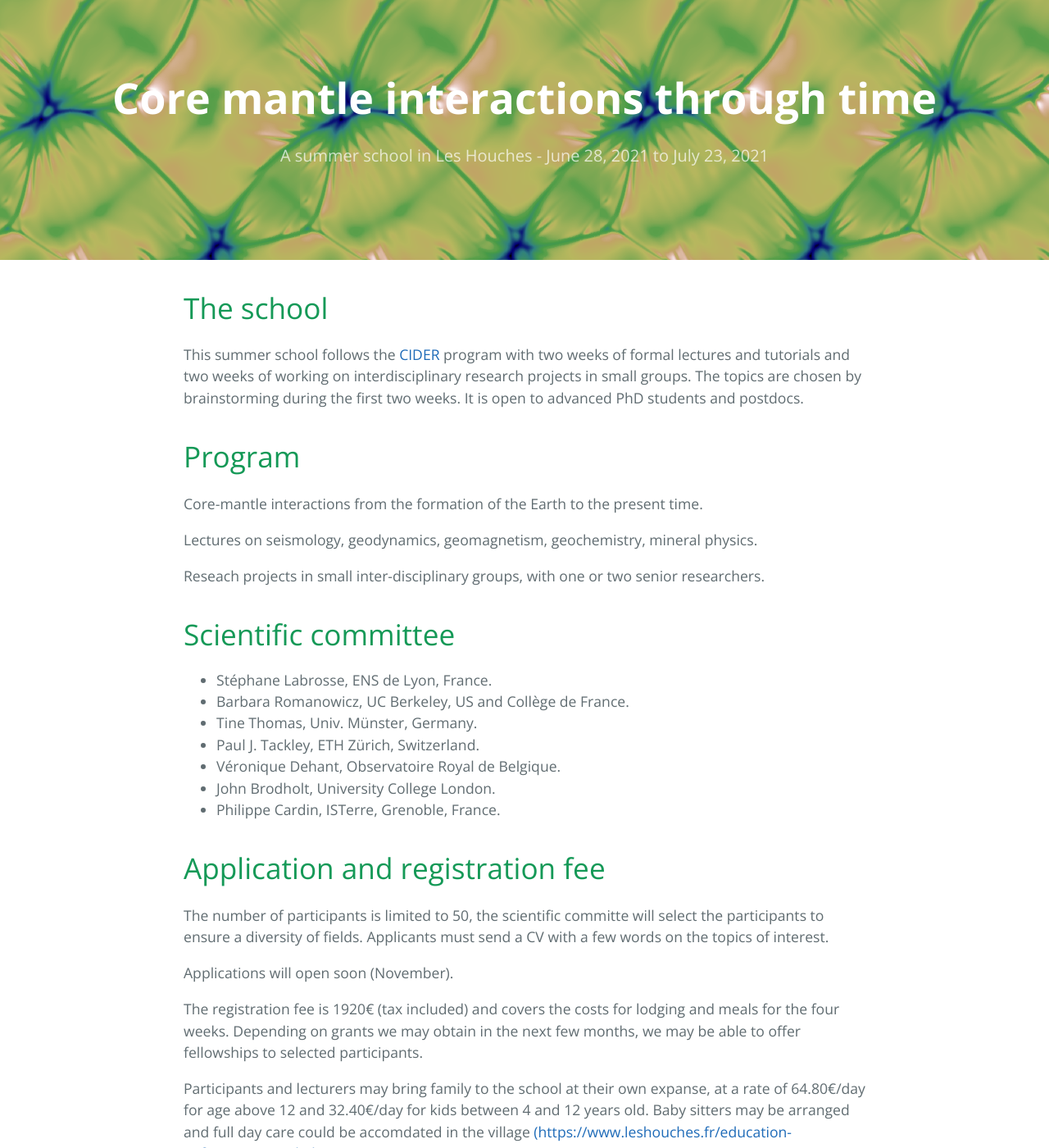
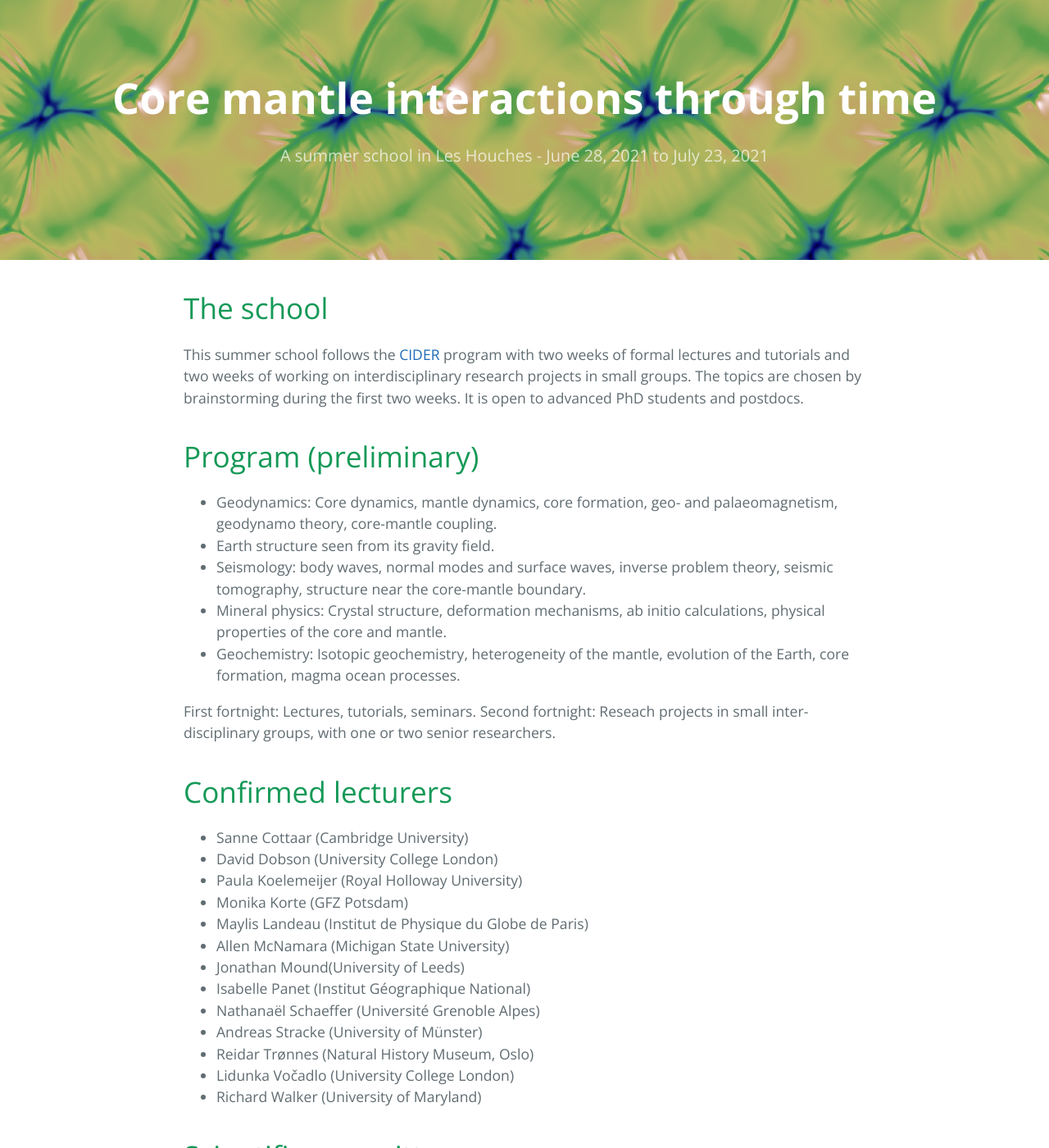
Before and after one commit to coremantlehouches/coremantlehouches.github.io, a Jekyll site: the page built from index.md, in a window 1280 px wide and 1400 px high. Shown: the whole window at 82% size. Built offline with Jekyll 4.4.1, drawn with Linux system fonts in a browser that asks for light colours.

Commit message:
adds lectures and lecturers

```diff
--- a/_layouts/default.html
+++ b/_layouts/default.html
@@ -41,6 +41,9 @@
         {% if site.github.is_project_page %}
           <span class="site-footer-owner"><a href="{{ site.github.repository_url }}">{{ site.github.repository_name }}</a> is maintained by <a href="{{ site.github.owner_url }}">{{ site.github.owner_name }}</a>.</span>
         {% endif %}
+        <span class="site-footer-credits"><img
+        src="/assets/images/LABEX_LIO_couleur.jpg" width="200"></span>
+        <span class="site-footer-credits"><img src="/assets/images/logo_houches_hd_fond_transparent.png"></span>
         <!-- <span class="site-footer-credits">This page was generated by <a href="https://pages.github.com">GitHub Pages</a>.</span> -->
       </footer>
     </main>
--- a/index.md
+++ b/index.md
@@ -11,16 +11,33 @@ research projects in small groups. The topics are chosen by
 brainstorming during the first two weeks. It is open to advanced PhD
 students and postdocs.
 
-# Program
+# Program (preliminary)
 
-Core-mantle interactions from the formation of the Earth to the
-present time.
+* Geodynamics: Core dynamics, mantle dynamics, core formation, geo- and palaeomagnetism, geodynamo theory, core-mantle coupling.
+* Earth structure seen from its gravity field.
+* Seismology: body waves, normal modes and surface waves, inverse problem theory, seismic tomography, structure near the core-mantle boundary.
+* Mineral physics: Crystal structure, deformation mechanisms, ab initio calculations, physical properties of the core and mantle.
+* Geochemistry: Isotopic geochemistry, heterogeneity of the mantle, evolution of the Earth, core formation, magma ocean processes.
 
-Lectures on seismology, geodynamics, geomagnetism, geochemistry,
-mineral physics.
+First fortnight: Lectures, tutorials, seminars.
+Second fortnight: Reseach projects in small inter-disciplinary groups, with one or two
+senior researchers.
 
-Reseach projects in small inter-disciplinary groups, with one or two
-senior researchers.
+# Confirmed lecturers
+
+* Sanne Cottaar (Cambridge University)
+* David Dobson (University College London)
+* Paula Koelemeijer (Royal Holloway University)
+* Monika Korte (GFZ Potsdam)
+* Maylis Landeau (Institut de Physique du Globe de Paris)
+* Allen McNamara (Michigan State University)
+* Jonathan Mound(University of Leeds)
+* Isabelle Panet (Institut Géographique National)
+* Nathanaël Schaeffer (Université Grenoble Alpes)
+* Andreas Stracke (University of Münster)
+* Reidar Trønnes (Natural History Museum, Oslo)
+* Lidunka Vočadlo (University College London)
+* Richard Walker (University of Maryland)
 
 # Scientific committee
 
@@ -31,6 +48,7 @@ senior researchers.
 * Véronique Dehant, Observatoire Royal de Belgique.
 * John Brodholt, University College London.
 * Philippe Cardin, ISTerre, Grenoble, France.
+
 
 # Application and registration fee
 
```
Also changed, not shown: assets/images/Image-34.jpg (added), assets/images/LABEX_LIO_couleur.jpg (added), assets/images/ViewHouches.jpg (added), assets/images/logo_houches_hd_fond_transparent.png (added).
